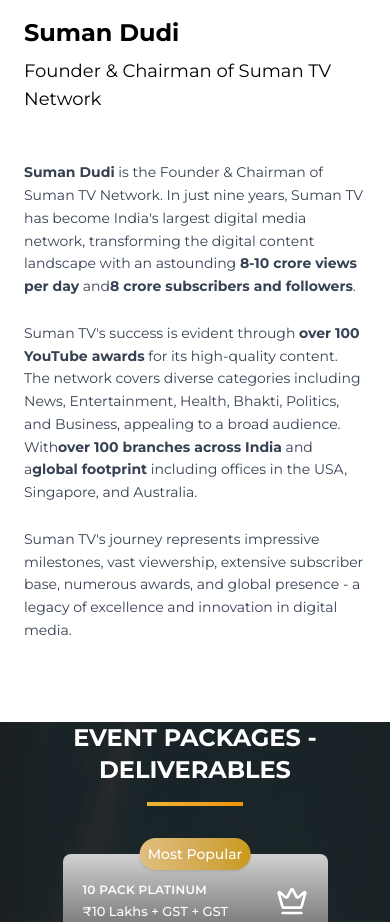
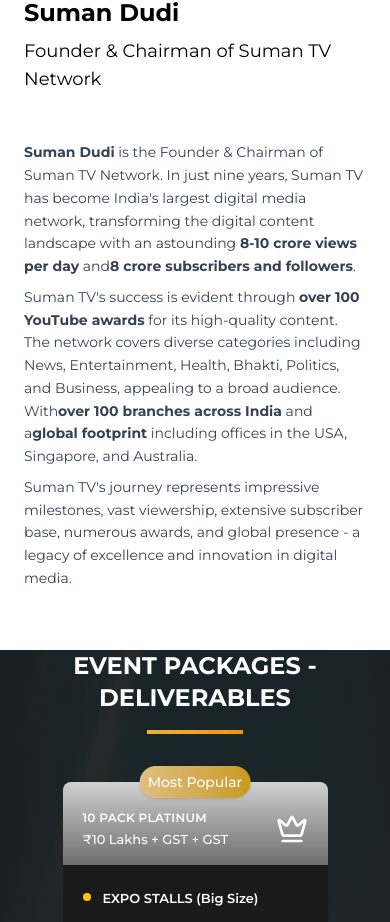
Before and after one commit to devsandeepverma5891-lgtm/Event-pro, a React (Vite) app in the folder frontend/: page / in a window 390 px wide. Shown: the part 8011-8933 px from the top of the page. Built offline with nearby package versions, Linux system fonts and the light colour scheme.

Commit message:
About Section changes

```diff
--- a/frontend/src/website/components/AboutSection.jsx
+++ b/frontend/src/website/components/AboutSection.jsx
@@ -3,9 +3,9 @@
 
 const AboutSection = () => {
   return (
-    <section className="py-20 bg-white">
+    <section className="py-15 lg:py-20 bg-white">
       <div className="max-w-7xl mx-auto px-6">
-        <div>
+            <div className="block lg:hidden md:hidden sm:hidden">
               <h2 className="text-2xl lg:text-4xl md:text-5xl font-bold text-[#F19306] mb-4">
                 Meet Our Visionary Leader
               </h2>
@@ -15,10 +15,15 @@
         <div className="flex flex-col-reverse lg:flex-row items-center lg:items-start gap-12">
 
           {/* Left Content (large screen me pehle) */}
-          <div className="flex-1 lg:flex-[1.6] space-y-6">
+          <div className="flex-1 lg:flex-[1.6] lg:space-y-6 space-y-2">
+            <div className="hidden lg:block md:block sm:block">
+              <h2 className="text-2xl lg:text-4xl md:text-5xl font-bold text-[#F19306] mb-4">
+                Meet Our Visionary Leader
+              </h2>
+              <div className="w-24 h-1 bg-[#F19306] mb-8"></div>
+            </div>
 
-
-            <div className="space-y-6 text-gray-700">
+            <div className="lg:space-y-6 space-y-2 text-gray-700">
               <p className="text-sm leading-relaxed">
                 <strong>Suman Dudi</strong> is the Founder & Chairman of Suman TV Network. In just nine years,
                 Suman TV has become India's largest digital media network, transforming the digital content
```
